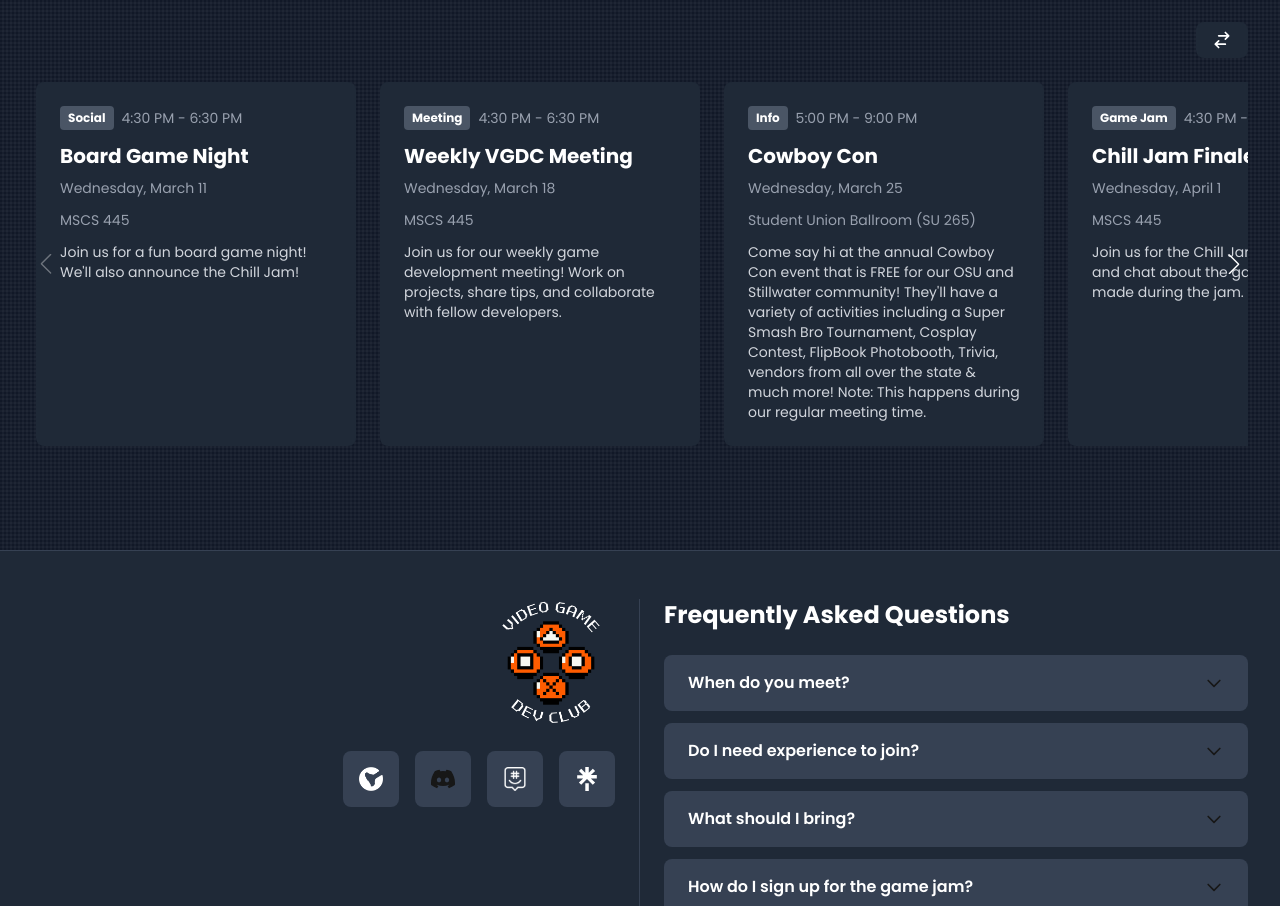
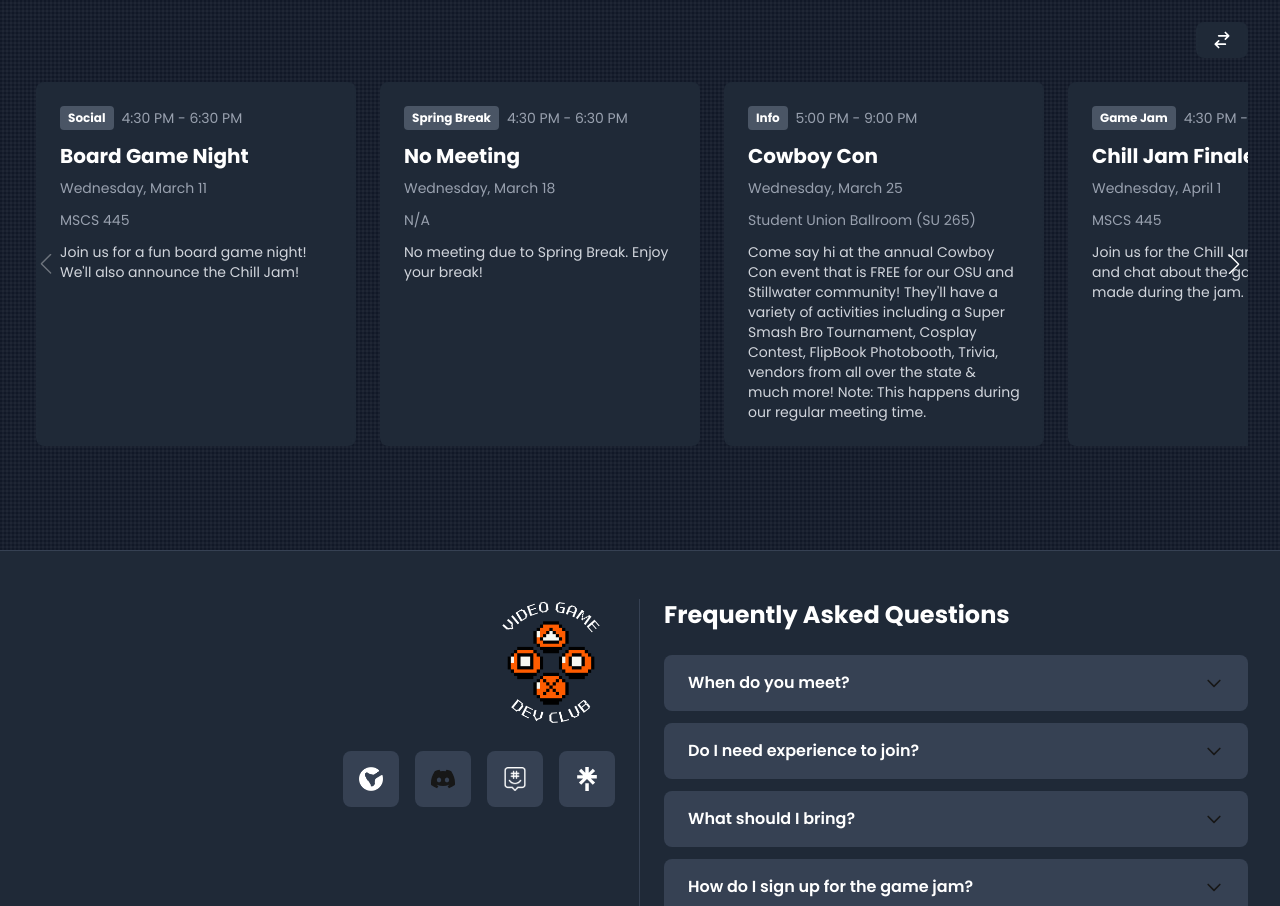
Before and after one commit to charlieautry/vgdc-site, a Next.js app: page / in a window 1280 px wide. Shown: the part 1788-2694 px from the top of the page. Built offline with nearby package versions, Linux system fonts and the light colour scheme.

Commit message:
Update events.ts

```diff
--- a/app/data/events.ts
+++ b/app/data/events.ts
@@ -21,13 +21,13 @@ export const events: Event[] = [
     location: "MSCS 445"
   },
   {
-    type: "Meeting",
-    title: "Weekly VGDC Meeting",
-    desc: "Join us for our weekly game development meeting! Work on projects, share tips, and collaborate with fellow developers.",
+    type: "Spring Break",
+    title: "No Meeting",
+    desc: "No meeting due to Spring Break. Enjoy your break!",
     date: "2026-03-18",
     time: "4:30 PM",
     endTime: "6:30 PM",
-    location: "MSCS 445"
+    location: "N/A"
   },
   {
     type: "Info",
```
